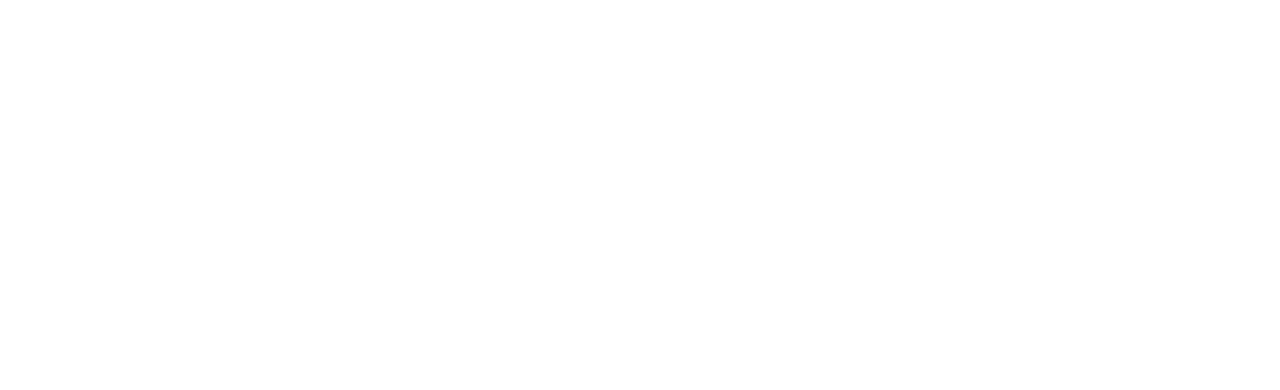
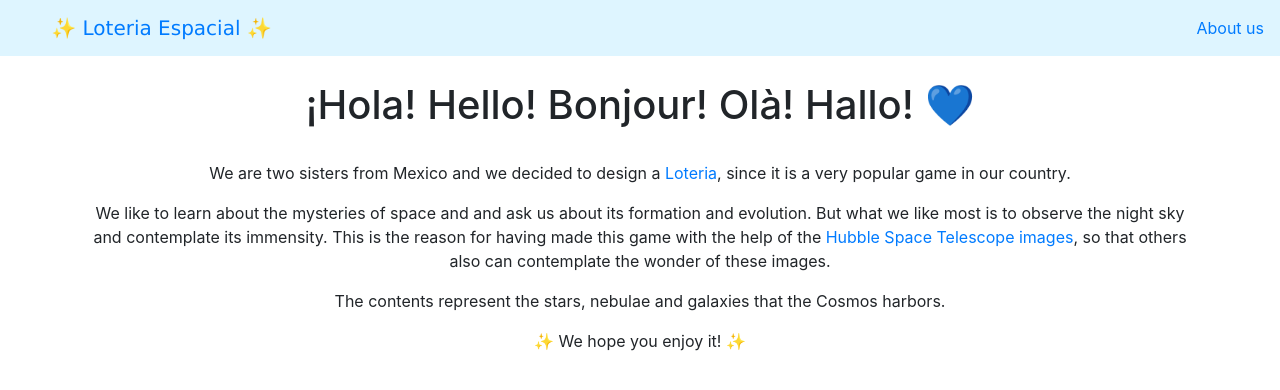
Before and after one commit to eliflores/loteria-espacial, an Angular app: page /about-us in a window 1280 px wide. Shown: the top 390 px of the page. Built offline with nearby package versions, Linux system fonts and the light colour scheme.

Commit message:
Make board selection work and add some style to the About Us page.

```diff
--- a/src/app/about-us/about-us.component.html
+++ b/src/app/about-us/about-us.component.html
@@ -1,15 +1,12 @@
-<html>
-  <title> About us </title>
-  <head> About us </head>
-<body>
-  <center> <h1>  ¡Hola! Hello! Bonjour! Olà! Hallo! 💙 </h1> </center> </p>
-  <br>
-
-  <font face= "AR DARLING" size="4"> <p>
-  We are two sisters from Mexico, and we decided to design a lottery, since it's a very popular game in our country.
-  We like to learn about the mysteries of space and and ask us about its formation and evolution. But what we like most is to observe the night sky and contemplate its immensity.
-  This is the reason for having made this game with the help of the Hubble Space Telescope images, so that others contemplate the wonder of these images, whose contents represent from stars to the nebulae and galaxies that they harbor in the Cosmos.
-  </font>
-</p>
-  </body>
-</html>
+<h1> ¡Hola! Hello! Bonjour! Olà! Hallo! 💙 </h1>
+<br>
+<div class="container">
+  <p>
+    We are two sisters from Mexico and we decided to design a <a href="http://www.teresavillegas.com/history-of-la-loteria/">Loteria</a>, since it is a very popular game in our country.
+  </p>
+  <p>
+    We like to learn about the mysteries of space and and ask us about its formation and evolution. But what we like most is to observe the night sky and contemplate its immensity.
+    This is the reason for having made this game with the help of the <a href="https://www.nasa.gov/mission_pages/hubble/multimedia/index.html">Hubble Space Telescope images</a>, so that others also can contemplate the wonder of these images.
+  <p>The contents represent the stars, nebulae and galaxies that the Cosmos harbors.</p>
+  <p>✨ We hope you enjoy it! ✨</p>
+</div>
--- a/src/app/big-board/big-board.component.ts
+++ b/src/app/big-board/big-board.component.ts
@@ -1,4 +1,4 @@
-import {Component, OnInit} from '@angular/core';
+import {Component, Input, OnInit} from '@angular/core';
 import {Board} from '../board';
 import {BoardService} from '../board.service';
 
@@ -8,12 +8,13 @@
   styleUrls: ['./big-board.component.scss']
 })
 export class BigBoardComponent implements OnInit {
+  @Input() boardId: Number;
   public board: Board;
 
   constructor(private boardService: BoardService) {
   }
 
   ngOnInit() {
-    this.board = this.boardService.getById(1);
+    this.board = this.boardService.getById(this.boardId);
   }
 }
--- a/src/app/board.service.ts
+++ b/src/app/board.service.ts
@@ -10,17 +10,20 @@
   private boards: Board[] = [];
 
   constructor(private backend: BackendService, private logger: Logger) {
-  }
-
-  getBoards() {
     this.backend.getAll(Board).then((boards: Board[]) => {
       this.logger.log(`Fetched ${boards.length} boards.`);
       this.boards.push(...boards); // fill cache
     });
+  }
+
+  getBoards() {
     return this.boards;
   }
 
   getById(id: Number) {
-    return new Board([]);
+    const boards = this.getBoards();
+    return boards.find((board: Board) => {
+      return board.id === id;
+    });
   }
 }
--- a/src/app/header/header.component.ts
+++ b/src/app/header/header.component.ts
@@ -14,5 +14,4 @@
 
   ngOnInit() {
   }
-
 }
--- a/src/app/play-loteria/play-loteria.component.html
+++ b/src/app/play-loteria/play-loteria.component.html
@@ -1,6 +1,4 @@
 <div>
-  <p>
-    Start playing with board {{boardId}}
-  </p>
-  <app-big-board></app-big-board>
+  <h3>Yay! Start Playing! ✨</h3>
+  <app-big-board [boardId]="boardId"></app-big-board>
 </div>
```
